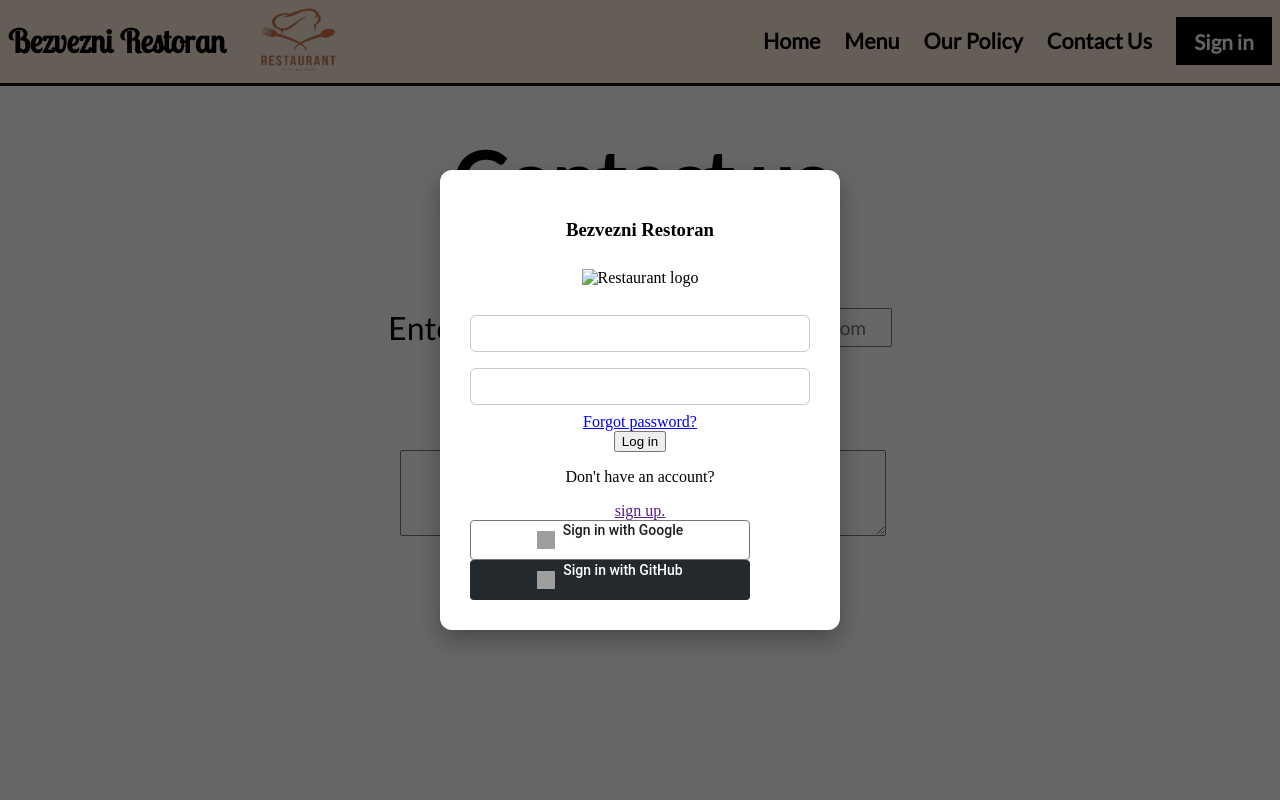
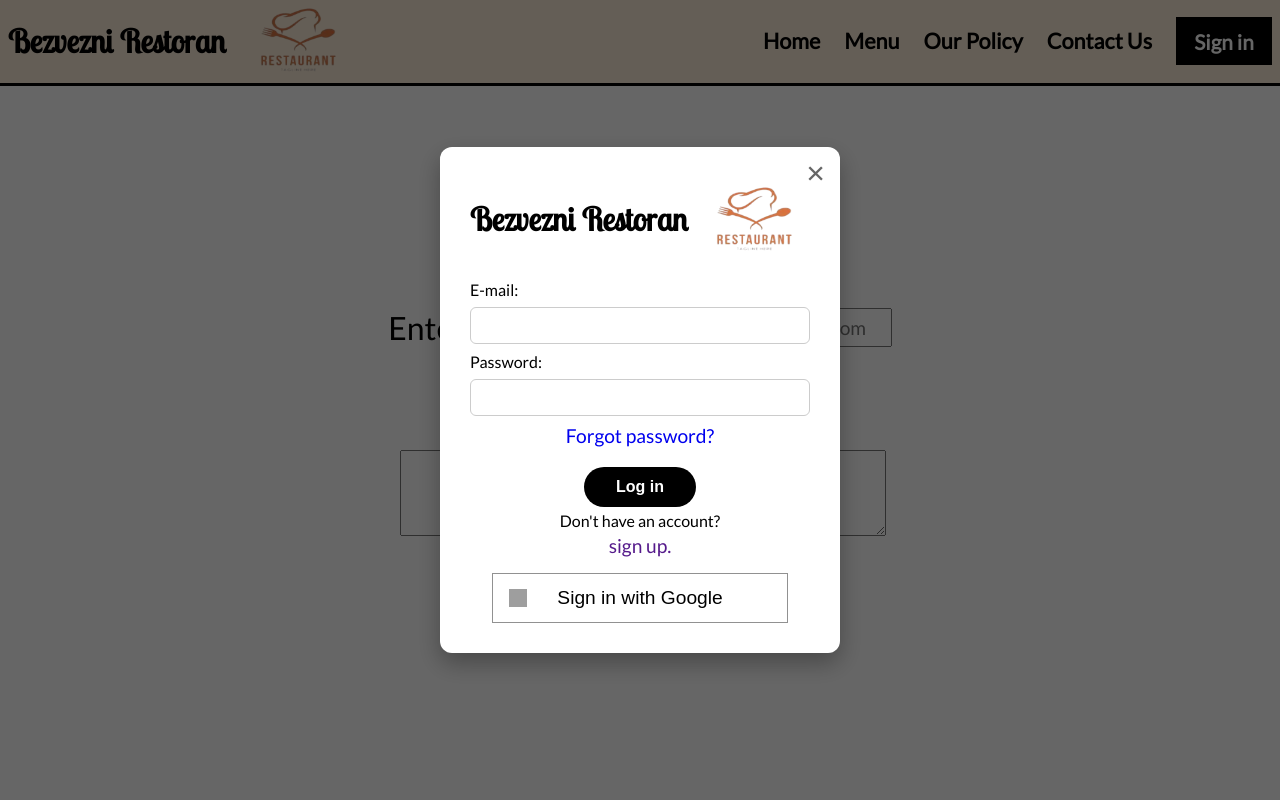
Before and after one commit to RuspaAjdin/restaurant-website, a plain HTML site: page public/index.html in a window 1280 px wide. Shown: the top 800 px of the page. Drawn offline with nearby package versions, Linux system fonts and the light colour scheme; grey boxes are pictures that could not be loaded.

Commit message:
Fully completes UI for website

```diff
--- a/public/index.html
+++ b/public/index.html
@@ -486,38 +486,44 @@
 
     <div id="transparency-auth">
         <div id="authentication-screen">
+
+            <button id="close-auth-btn">&times;</button>
+
             <span>
-                <h3>Bezvezni Restoran</h3>
-                <img src="" alt="Restaurant logo">
+                <h1 class="title">Bezvezni Restoran</h1>
+                <img src="Images/LOGO.png" width="70px" alt="Logo" class="logo">
             </span>
 
-            <div>
-                <label for=""></label>
+            <div class="auth-input">
+                <label for="">E-mail:</label>
                 <input type="email">
             </div>
-            <div>
-                <label for=""></label>
+            <div class="auth-input">
+                <label for="">Password:</label>
                 <input type="password">
+            </div>
+
+            <div id="log-in-screen" class="">
                 <a href="#">Forgot password?</a>
+                <div id="log-in-auth">
+                    <button>Log in</button>
+                    <p>Don't have an account?</p>
+                    <a href="">sign up.</a>
+                </div>
             </div>
-            <div>
-                <button>Log in</button>
-                <p>Don't have an account?</p>
-                <a href="">sign up.</a>
+
+            <div id="sign-up-screen" class="hidden">
+                <button>Sign up</button>
             </div>
-            <div>
-                <button class="custom-google-btn" type="button">
-                    <img src="https://upload.wikimedia.org/wikipedia/commons/thumb/5/53/Google_%22G%22_Logo.svg/512px-Google_%22G%22_Logo.svg.png"
-                        alt="Google G Logo">
-                    <span>Sign in with Google</span>
-                </button>
 
-                <a class="btn-auth btn-github" href="#" role="button">
-                    <img src="https://upload.wikimedia.org/wikipedia/commons/c/c2/GitHub_Invertocat_Logo.svg"
-                        alt="GitHub Logo">
-                    <span>Sign in with GitHub</span>
+            <div id="google-auth">
+                <a href="#">
+                    <button id="google-auth-btn"> Sign in with Google
+                        <img src="https://upload.wikimedia.org/wikipedia/commons/c/c1/Google_%22G%22_logo.svg">
+                    </button>
                 </a>
             </div>
+
         </div>
     </div>
 
--- a/public/style.css
+++ b/public/style.css
@@ -597,14 +597,26 @@ main {
     max-width: 400px;
     text-align: center;
     box-sizing: border-box;
+    font-family: 'lato', 'sans-serif';
+}
+
+#authentication-screen p,
+#authentication-screen h3 {
+    margin: 4px 0;
+    text-align: center;
 }
 
 #authentication-screen span {
     display: flex;
-    flex-direction: column;
+    flex-direction: row;
     align-items: center;
     gap: 10px;
     margin-bottom: 20px;
+}
+
+#authentication-screen a{
+    text-decoration: none;
+    font-size: 1.2rem;
 }
 
 #authentication-screen input {
@@ -625,90 +637,102 @@ main {
     text-decoration: none;
 }
 
-/* NASAO SAM DA JE VRLO BITNO DA JE SVE POD !IMPORTANT GOOGLE DOKUMENTACIJA TAKO TRAZI DA BI SAVRSENA RADILO */
-
-.social-login-container {
-    display: flex;
-    flex-direction: column;
-    align-items: center;
-    gap: 12px;
-    margin-top: 20px;
-    width: 100%;
+#authentication-screen label {
+    font-size: 1rem;
 }
 
-.custom-google-btn {
-    display: flex !important;
-    align-items: center !important;
-    justify-content: center !important;
-    background-color: #ffffff !important;
-    color: #1f1f1f !important;
-    border: 1px solid #747775 !important;
-    border-radius: 4px !important;
-    height: 40px !important;
-    width: 100% !important;
-    max-width: 280px !important;
-    text-decoration: none !important;
-    appearance: none !important;
-    -webkit-appearance: none !important;
-    font-family: 'Roboto', Arial, sans-serif !important;
-    font-size: 14px !important;
-    font-weight: 500 !important;
-    cursor: pointer !important;
-    transition: all 0.2s ease !important;
-    box-sizing: border-box !important;
+.auth-input {
+    text-align: left;
 }
 
-.custom-google-btn:hover {
-    background-color: #f2f2f2 !important;
-    border-color: #747775 !important;
-    color: #1f1f1f !important;
+.auth-input a {
+    text-decoration: none;
+    font-size: 1rem;
 }
 
-.custom-google-btn img {
-    width: 18px !important;
-    height: 18px !important;
-    margin-right: 8px !important;
-    display: block !important;
+#log-in-auth {
+    margin-top: 1.2rem;
 }
 
-.custom-google-btn span {
-    display: block !important;
+#log-in-auth a {
+    text-decoration: none;
+    font-size: 1.2rem;
 }
 
-.btn-auth {
-    display: flex !important;
-    align-items: center !important;
-    justify-content: center !important;
-    height: 40px !important;
-    width: 100% !important;
-    max-width: 280px !important;
-    text-decoration: none !important;
-    font-family: 'Roboto', Arial, sans-serif !important;
-    font-size: 14px !important;
-    font-weight: 500 !important;
-    border-radius: 4px !important;
-    transition: background-color 0.2s ease !important;
-    box-sizing: border-box !important;
+#log-in-auth button {
+    padding: 0.7rem 2rem;
+    cursor: pointer;
+    color: white;
+    background-color: black;
+    border-radius: 50px;
+    border: none;
+    font-size: 1rem;
+    font-weight: bold;
 }
 
-.btn-github {
-    background-color: #24292e !important;
-    color: #ffffff !important;
-    border: none !important;
+#google-auth {
+    display: flex;
+    justify-content: center;
+    margin-top: 1rem;
+    text-align: center;
 }
 
-.btn-github:hover {
-    background-color: #1b1f23 !important;
-    color: #ffffff !important;
+#google-auth a {
+    text-decoration: none;
 }
 
-.btn-auth img {
-    width: 18px !important;
-    height: 18px !important;
-    margin-right: 8px !important;
-    display: block !important;
+#google-auth-btn {
+    display: flex;
+    padding: 0.8rem 4rem;
+    border: 1px solid rgba(0, 0, 0, 0.43);
+    font-size: 1.2rem;
+    background-color: white;
+    position: relative;
+    align-items: center;
+    justify-content: center;
+    cursor: pointer;
 }
 
-.btn-auth span {
-    display: block !important;
+#google-auth-btn img {
+    position: absolute;
+    left: 1rem;
+    width: 18px;
+    height: 18px;
 }
+
+#sign-up-screen {
+    margin-top: 1rem;
+}
+
+#sign-up-screen button {
+    padding: 0.7rem 2rem;
+    cursor: pointer;
+    color: white;
+    background-color: black;
+    border-radius: 50px;
+    border: none;
+    font-size: 1rem;
+    font-weight: bold;
+}
+
+#authentication-screen {
+    position: relative;
+}
+
+#close-auth-btn {
+    position: absolute;
+    top: 10px;
+    right: 15px;
+    background: none;
+    border: none;
+    font-size: 2rem;
+    line-height: 1;
+    color: #666;
+    cursor: pointer;
+    padding: 0;
+    transition: color 0.2s ease;
+}
+
+#close-auth-btn:hover {
+    color: #000;
+}
```
